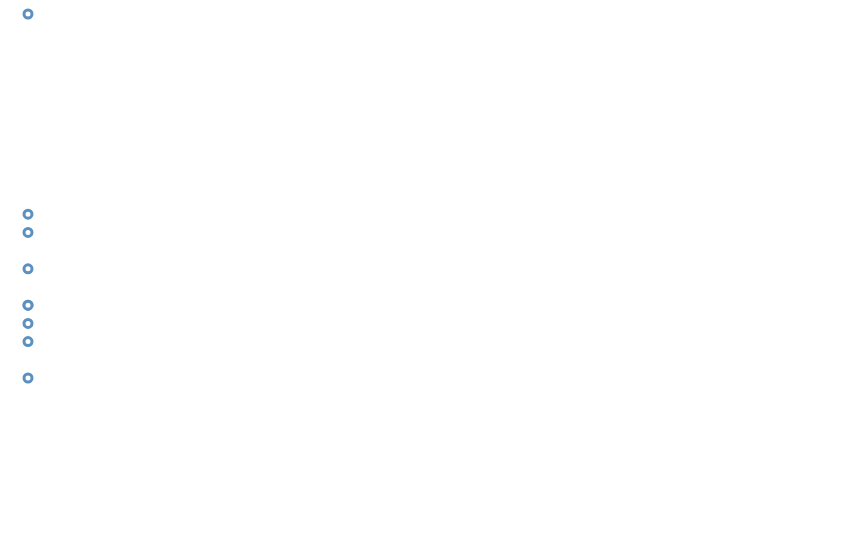
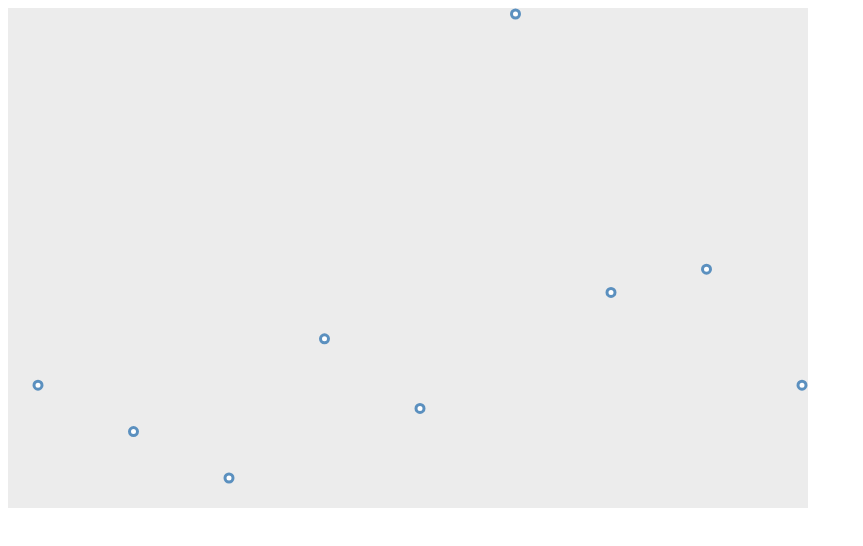
Before and after one commit to deepjyoti941/angularChartDirective, a plain HTML site: page index.html in a window 1280 px wide. Shown: the whole page, without its empty margins (0-863 px from the left). Drawn offline with Linux system fonts and the light colour scheme.

Commit message:
getting X coordinates

```diff
--- a/index.html
+++ b/index.html
@@ -3,7 +3,7 @@
 <body ng-app='MyApp'>
 
   <!--chart directive -->
-  <chart height='400' width='600'>
+  <chart style="background: #ececec;" height='500' width='800'>
     <!-- datapoint directive / isolate scope for values inside datapoint-->
     <datapoint label='2000' d='20'></datapoint>
     <datapoint label='2001' d='10'></datapoint>
--- a/js/app.js
+++ b/js/app.js
@@ -8,10 +8,22 @@ app.directive('chart', function() {
     controller: function($scope, $element, $attrs) {
 
       var H = parseInt($attrs.height, 10),
+      W = parseInt($attrs.width, 10),
       borderWidth = 30;
 
+      var count = 0;
+      this.getX = function(point) {
+        if (typeof point.num === 'undefined') {
+          point.num = count++;
+          $scope.$broadcast('new-width');
+        }
+
+        var adjustment = point.radius + point.strokeWidth - 1;
+        var widthSpacer = (W - borderWidth - adjustment) / (count-1);
+        return borderWidth + widthSpacer*point.num;
+      };
+
       var highest = 0;
-
       this.getY = function(point) {
         if (point.d > highest) {
           highest = point.d;
@@ -23,7 +35,6 @@ app.directive('chart', function() {
 
         return H - borderWidth - point.d*heightSpacer;
       };
-
     }
   };
 });
@@ -35,19 +46,25 @@ app.directive('datapoint', function() {
     scope: {
       d: '@'
     },
-    template: '<circle cx="20" ng-attr-cy="{{cy}}" ng-attr-r="{{radius}}" ng-attr-stroke-width="{{strokeWidth}}" fill="#ffffff" stroke="#5B90BF"/>',
+    template: '<circle ng-attr-cx="{{cx}}" ng-attr-cy="{{cy}}" ng-attr-r="{{radius}}" ng-attr-stroke-width="{{strokeWidth}}" fill="#ffffff" stroke="#5B90BF"/>',
     link: function(scope, element, attrs, ctrl) {
       scope.d = parseInt(scope.d, 10);
       scope.radius = 4;
       scope.strokeWidth = 3;
 
       setY();
+      setX();
 
       scope.$on('new-highest', setY);
+      scope.$on('new-width', setX);
 
       function setY() {
         scope.cy = ctrl.getY(scope);
       }
+
+      function setX() {
+        scope.cx = ctrl.getX(scope);
+      }
     }
   }
 });
```
